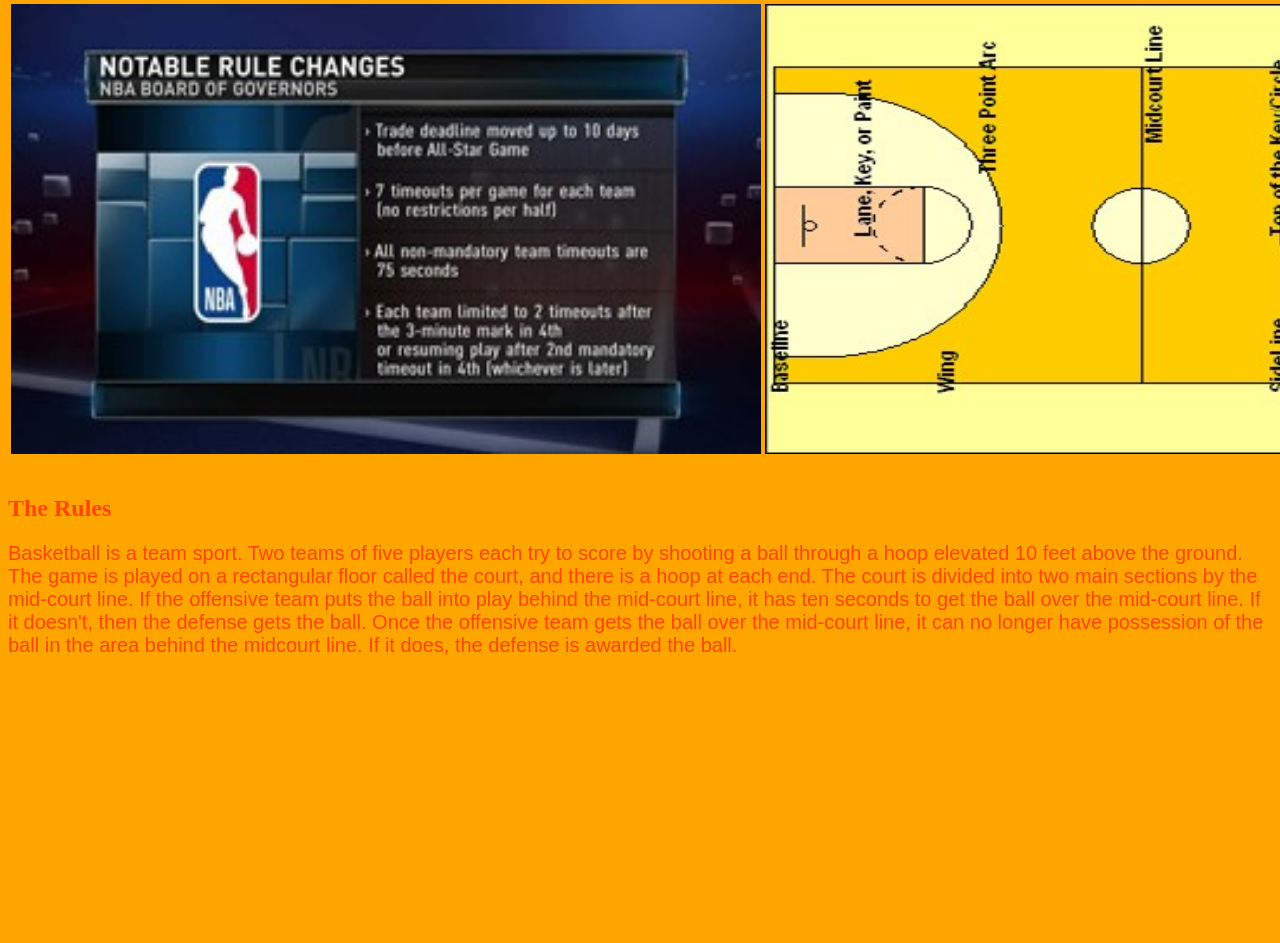
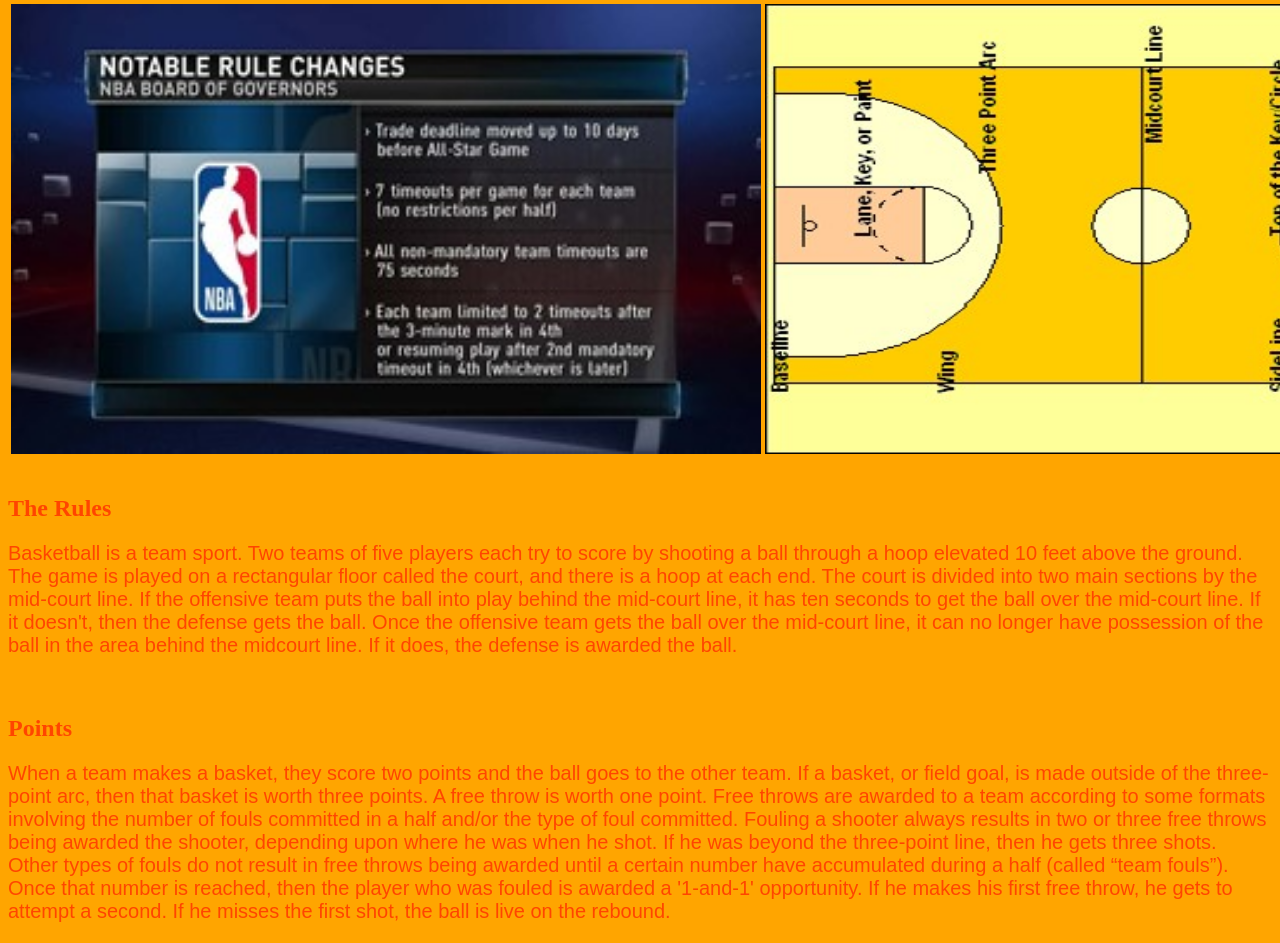
Before and after one commit to Abhiram03-2009/Abhi.github.io, a plain HTML site: page rules.html in a window 1280 px wide. Shown: the part 496-1439 px from the top of the page. Before the commit the page ends 1173 px from the top, so only its background shows below. Drawn offline with Linux system fonts and the light colour scheme.

Commit message:
Update rules.html

```diff
--- a/rules.html
+++ b/rules.html
@@ -61,5 +61,15 @@ If it doesn't, then the defense gets the ball.
 Once the offensive team gets the ball over the mid-court line, it can no longer have possession of the ball in the area behind the midcourt line.
 If it does, the defense is awarded the ball.
   </p>
+  <br>
+<h2> Points </h2>
+  <p>
+    When a team makes a basket, they score two points and the ball goes to the other team.
+If a basket, or field goal, is made outside of the three-point arc, then that basket is worth three points. A free throw is worth one point.
+Free throws are awarded to a team according to some formats involving the number of fouls committed in a half and/or the type of foul committed.
+Fouling a shooter always results in two or three free throws being awarded the shooter, depending upon where he was when he shot. If he was beyond the three-point line, then he gets three shots.
+Other types of fouls do not result in free throws being awarded until a certain number have accumulated during a half (called “team fouls”).
+Once that number is reached, then the player who was fouled is awarded a '1-and-1' opportunity. If he makes his first free throw, he gets to attempt a second. If he misses the first shot, the ball is live on the rebound.
+  </p>
   </body>
 </html>
```
